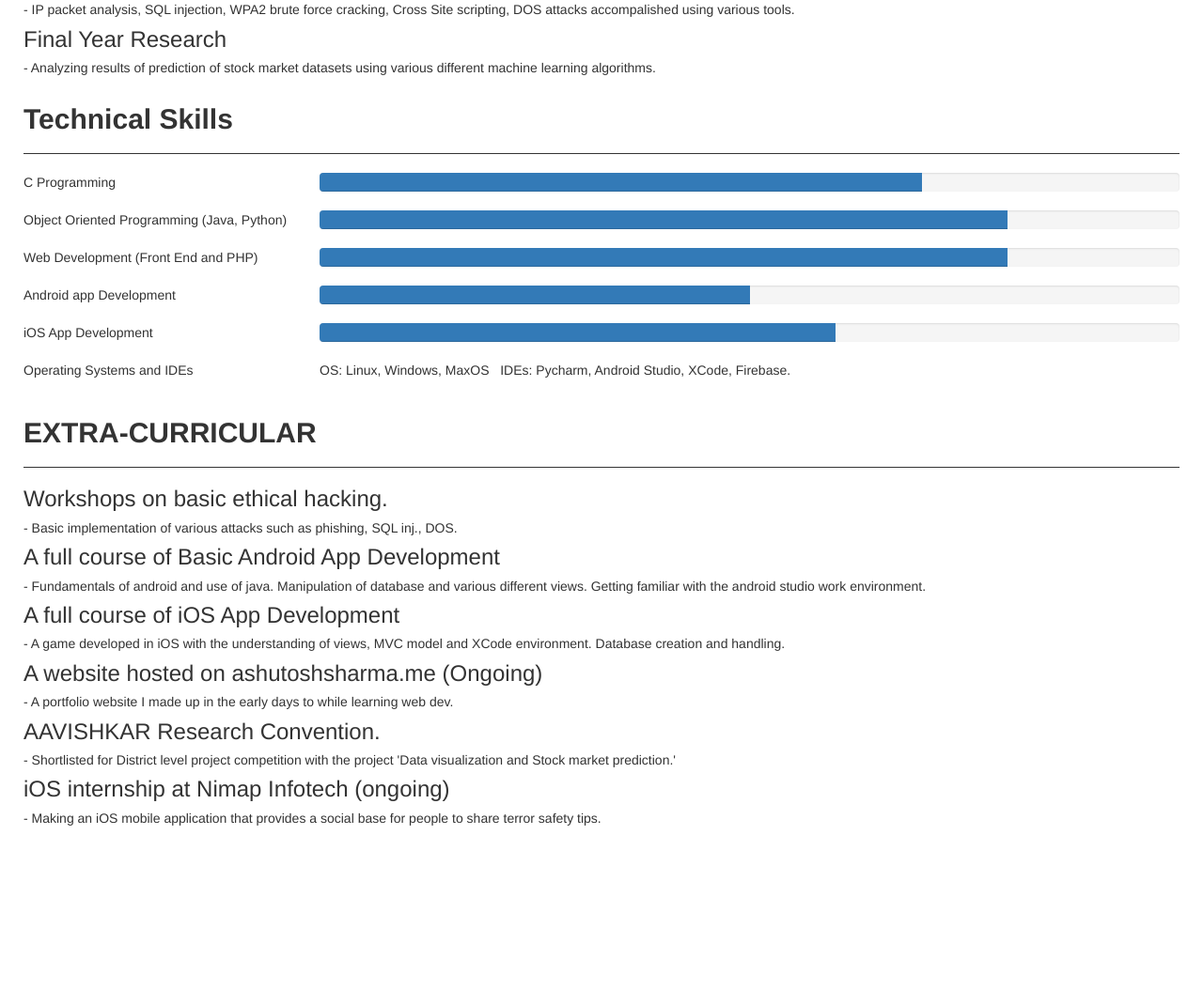
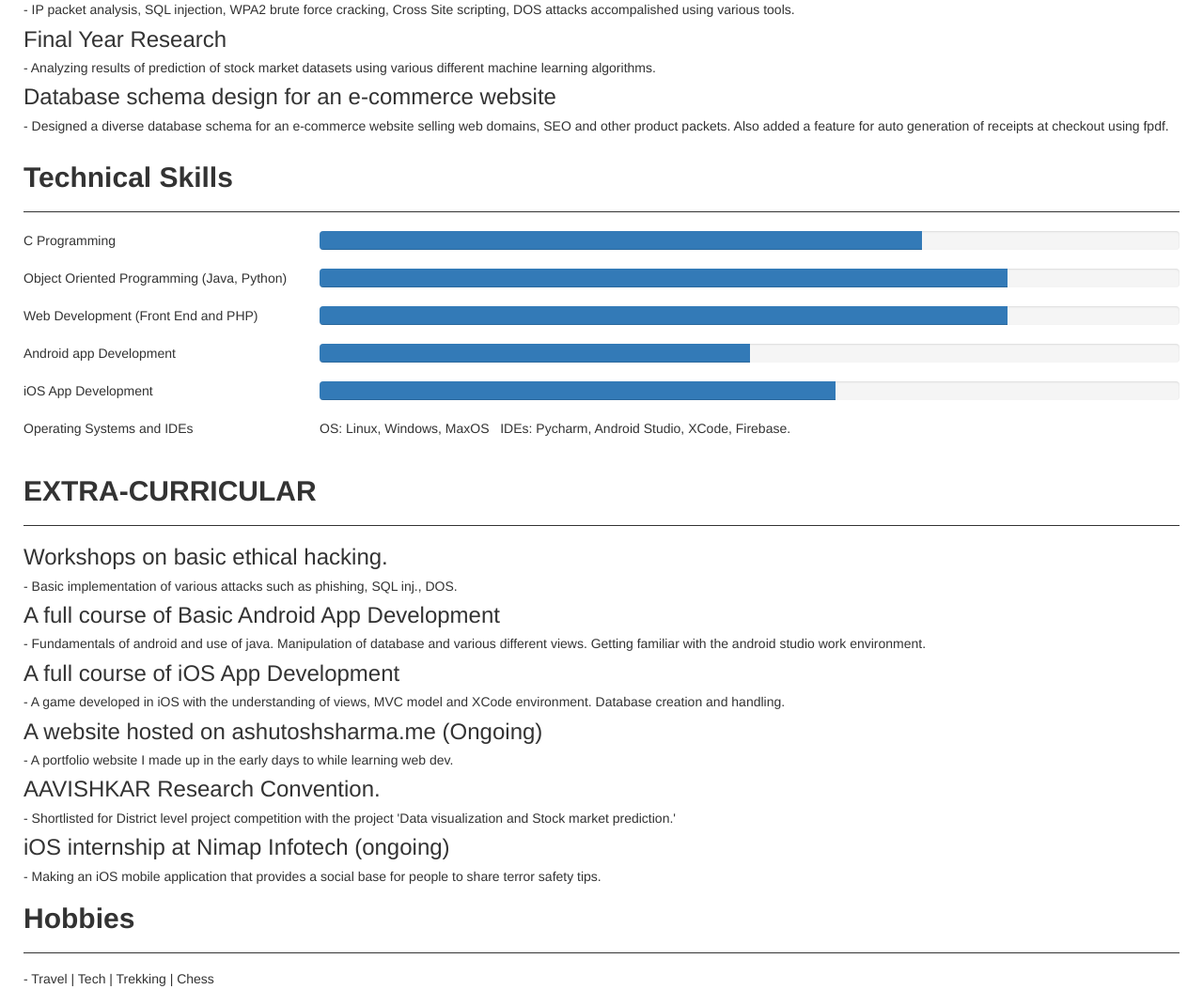
Before and after one commit to Raiden-Official/Portfolio, a plain HTML site: page a.html in a window 1280 px wide. Shown: the part 838-1908 px from the top of the page at 94% size. Before the commit the page ends 1737 px from the top, so only its background shows below. Drawn offline with nearby package versions, Linux system fonts and the light colour scheme.

Commit message:
Test run

```diff
--- a/a.html
+++ b/a.html
@@ -78,6 +78,9 @@
 
         <h3 class="Name">Final Year Research</h3>
         <h5 class="desc">- Analyzing results of prediction of stock market datasets using various different machine learning algorithms.</h5>
+
+        <h3 class="Name">Database schema design for an e-commerce website</h3>
+        <h5 class="desc">- Designed a diverse database schema for an e-commerce website selling web domains, SEO and other product packets. Also added a feature for auto generation of receipts at checkout using fpdf.</h5>
 
 
 
@@ -172,6 +175,9 @@
         <h5 class="desc">- Shortlisted for District level project competition with the project 'Data visualization and Stock market prediction.'</h5>
         <h3 class="Name">iOS internship at Nimap Infotech (ongoing)</h3>
         <h5 class="desc">- Making an iOS mobile application that provides a social base for people to share terror safety tips. </h5>
+
+         <h2 class="titles">Hobbies</h2><hr style="height:1px;border:none;color:#333;background-color:#333;" />
+         <h5 class="desc">- Travel | Tech | Trekking | Chess</h5>
       </div>
   </div>
   </div>
```
